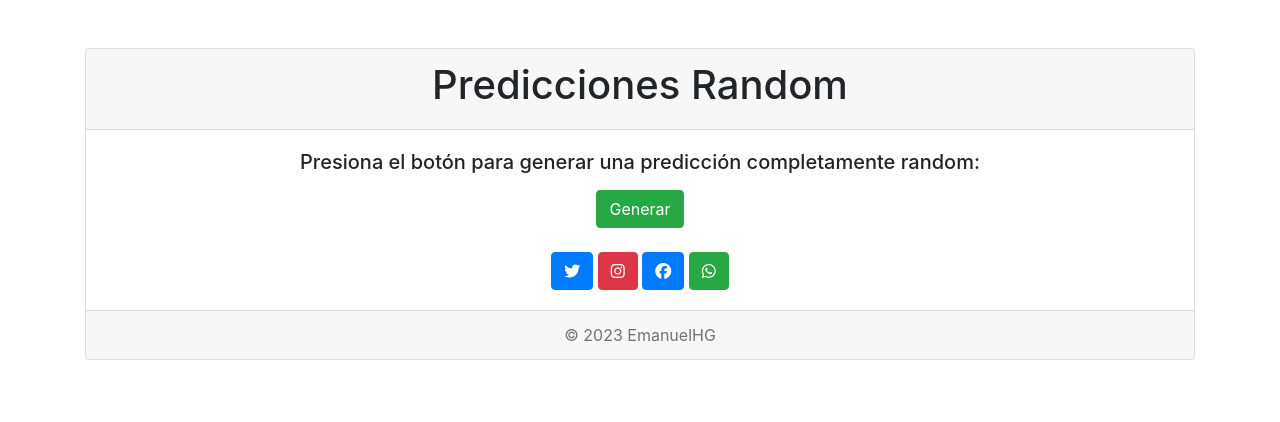
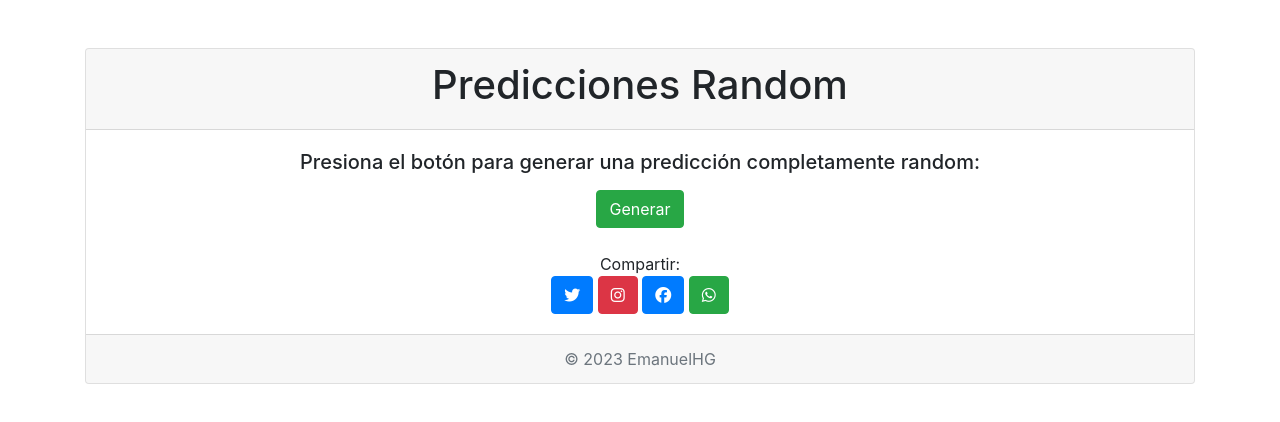
Before and after one commit to emanuelhg/PrediccionesRandom, a plain HTML site: page index.html in a window 1280 px wide. Drawn offline with nearby package versions, Linux system fonts and the light colour scheme.

Commit message:
Add files via upload

```diff
--- a/index.html
+++ b/index.html
@@ -9,7 +9,7 @@
     <script src="https://ajax.googleapis.com/ajax/libs/jquery/3.5.1/jquery.min.js"></script>
     <script src="https://cdnjs.cloudflare.com/ajax/libs/popper.js/1.16.0/umd/popper.min.js"></script>
     <script src="https://maxcdn.bootstrapcdn.com/bootstrap/4.5.2/js/bootstrap.min.js"></script>
-    <script src="https://kit.fontawesome.com/a076d05399.js"></script>
+    <script src="https://kit.fontawesome.com/06909fba27.js" crossorigin="anonymous"></script>
 </head>
 
 <body>
@@ -24,8 +24,9 @@
                 <p class="card-text" id="prediccion"></p>
                 <button type="button" class="btn btn-success" onclick="generarPrediccion()">Generar</button>
                 <div class="mt-4">
+                    <div>Compartir:</div>
                     <a href="#" onclick="compartirTwitter()" class="btn btn-primary"><i class="fab fa-twitter"></i></a>
-                    <a href="#" onclick="compartirInstagram()" class="btn btn-danger"><i class="fab fa-instagram"></i></a>
+                    <a href="#" onclick="compartirInstagram()" class="btn btn-danger"><i class="fa-brands fa-instagram"></i></a>
                     <a href="#" onclick="compartirFacebook()" class="btn btn-primary"><i class="fab fa-facebook"></i></a>
                     <a href="#" onclick="compartirWhatsApp()" class="btn btn-success"><i class="fab fa-whatsapp"></i></a>
                 </div>
```
